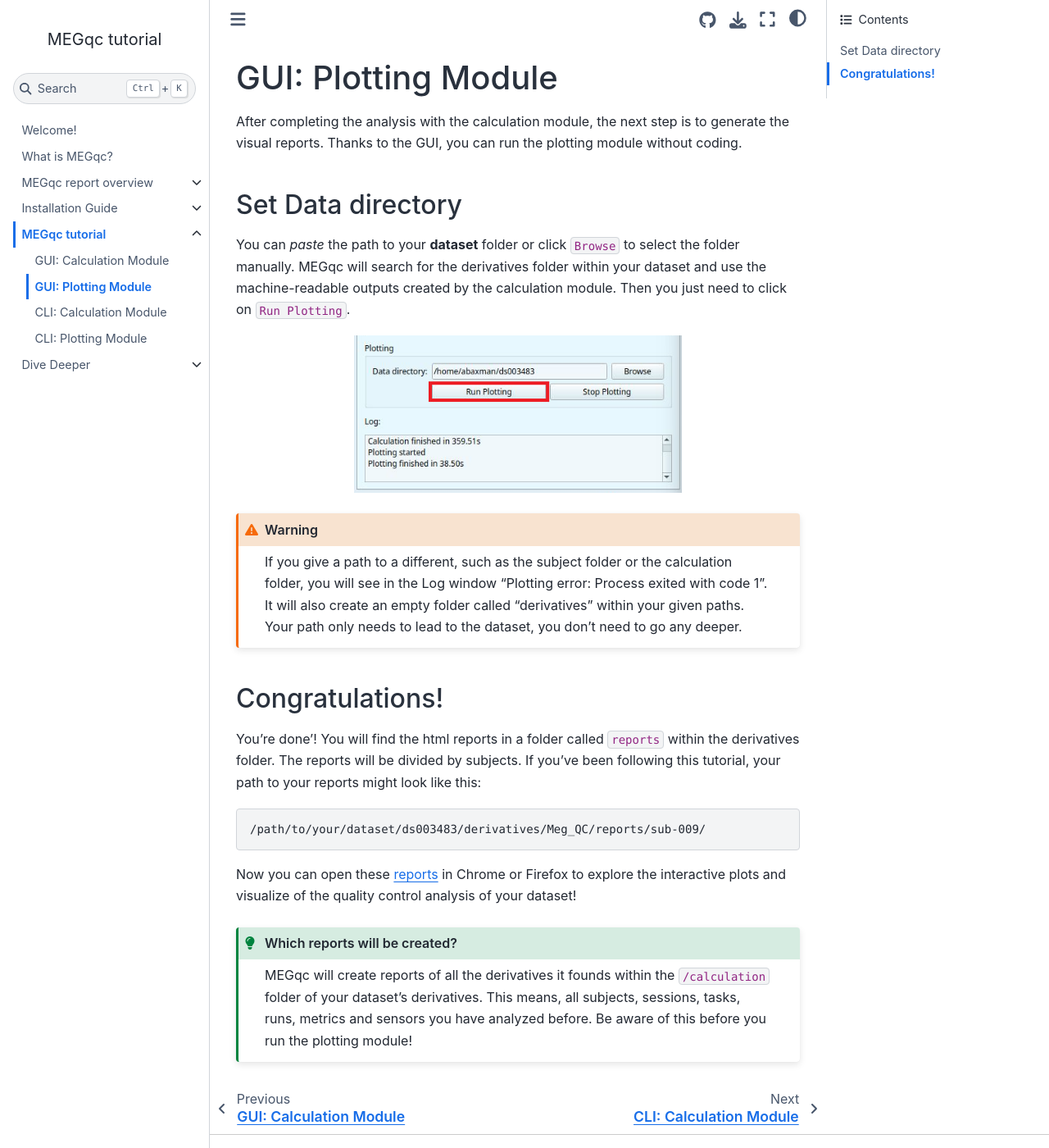
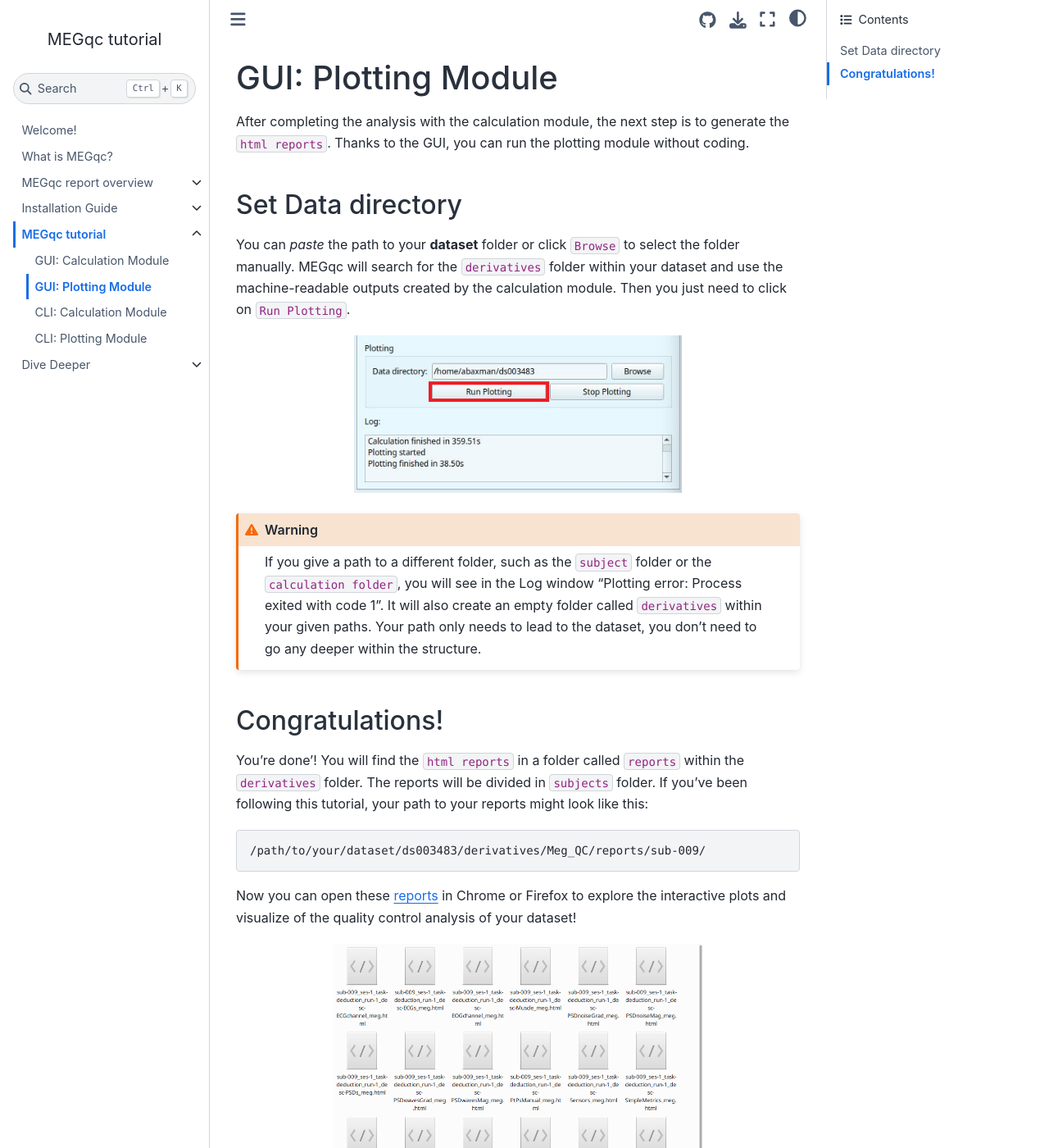
Before and after one commit to ANCPLabOldenburg/megqc_documentation, a Jupyter Book: the page built from tutorial/plot_gui.md, in a window 1280 px wide and 1400 px high. Shown: the whole window at 82% size. Built offline with Jupyter Book 1.0.4 settings and Sphinx 7.4.7 and the Sphinx Book theme 1.1.4, drawn with Linux system fonts in a browser that asks for light colours; some of the changed text lies outside the part shown.

Commit message:
Update plot_gui.md

````diff
--- a/tutorial/plot_gui.md
+++ b/tutorial/plot_gui.md
@@ -1,21 +1,21 @@
 # GUI: Plotting Module
 
-After completing the analysis with the calculation module, the next step is to generate the visual reports. Thanks to the GUI, you can run the plotting module without coding.
+After completing the analysis with the calculation module, the next step is to generate the `html reports`. Thanks to the GUI, you can run the plotting module without coding.
 
 ## Set Data directory
-You can *paste* the path to your **dataset** folder or click `Browse` to select the folder manually. MEGqc will search for the derivatives folder within your dataset and use the machine-readable outputs created by the calculation module. Then you just need to click on `Run Plotting`.
+You can *paste* the path to your **dataset** folder or click `Browse` to select the folder manually. MEGqc will search for the `derivatives` folder within your dataset and use the machine-readable outputs created by the calculation module. Then you just need to click on `Run Plotting`.
 
 <img src="../static/mini/run_plotting3.png" alt="launchgui" width="400px" align="center">
 
 ```{warning}
 
-If you give a path to a different, such as the subject folder or the calculation folder, you will see in the Log window
-"Plotting error: Process exited with code 1". It will also create an empty folder called "derivatives" within your given paths. Your path only needs to lead to the dataset, you don't need to go any deeper.
+If you give a path to a different folder, such as the `subject` folder or the `calculation folder`, you will see in the Log window
+"Plotting error: Process exited with code 1". It will also create an empty folder called `derivatives` within your given paths. Your path only needs to lead to the dataset, you don't need to go any deeper within the structure.
 
 ```
 
 ## Congratulations!
-You're done'! You will find the html reports in a folder called `reports` within the derivatives folder. The reports will be divided by subjects. If you've been following this tutorial, your path to your reports might look like this:
+You're done'! You will find the `html reports` in a folder called `reports` within the `derivatives` folder. The reports will be divided in `subjects` folder. If you've been following this tutorial, your path to your reports might look like this:
 
 
     /path/to/your/dataset/ds003483/derivatives/Meg_QC/reports/sub-009/
@@ -23,10 +23,12 @@
 
 Now you can open these [reports](../book/metrics) in Chrome or Firefox to explore the interactive plots and visualize of the quality control analysis of your dataset!
 
+<img src="../static/mini/reports.png" alt="reporst" width="450px" align="center">
 
-```{admonition} Which reports will be created?
+
+```{admonition} How many reports will be created?
 :class: tip
 
-MEGqc will create reports of all the derivatives it founds within the `/calculation` folder of your dataset's derivatives. This means, all subjects, sessions, tasks, runs, metrics and sensors you have analyzed before. Be aware of this before you run the plotting module!
+MEGqc will create 1 report for every derivatives it founds within the `calculation` folder. This means, a different report for every metric, for every run, task, session, subject and sensor you have analyzed before. Be aware of this before you run the plotting module!
 
 ```
````
